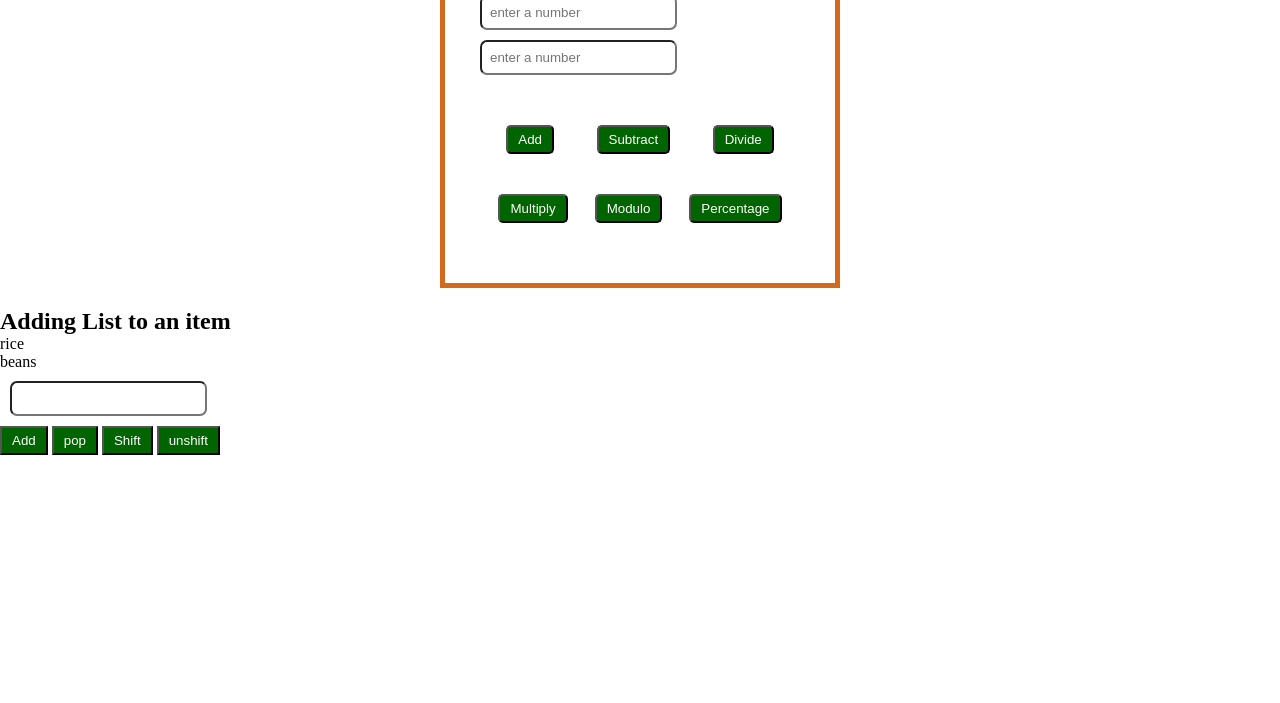
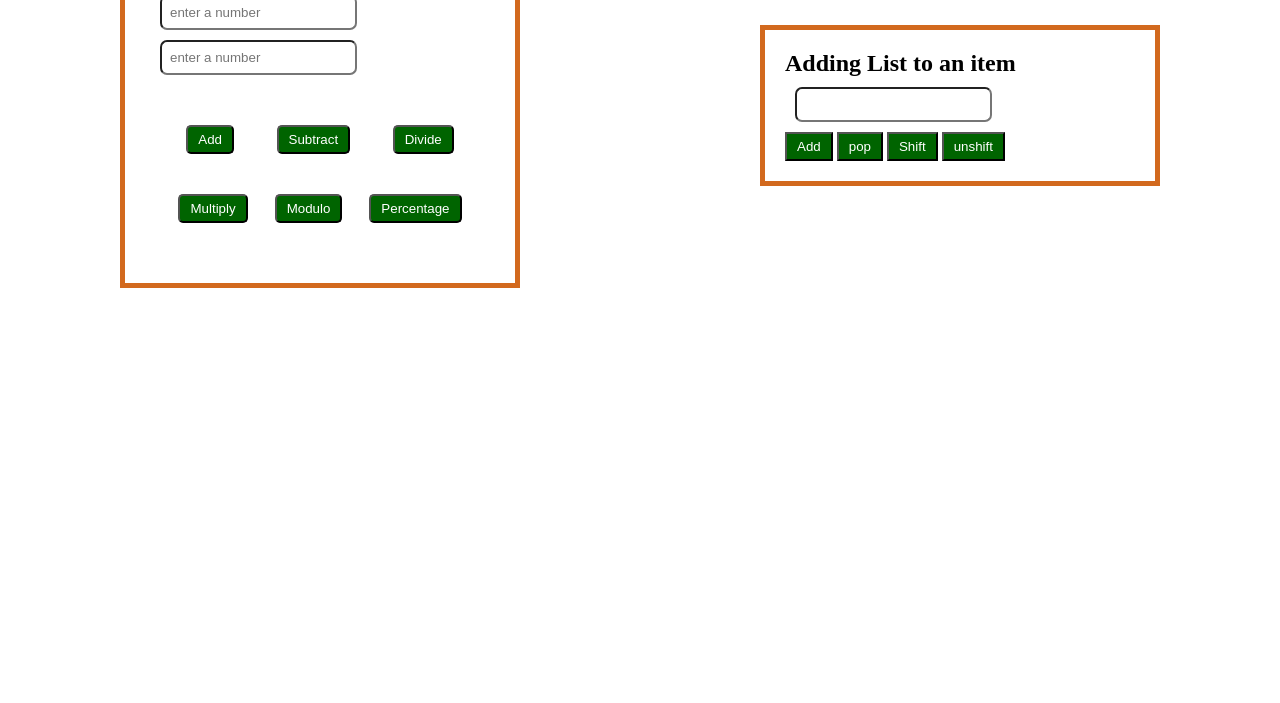
Before and after one commit to joyibeh93/GCA-Tasks, a plain HTML site: page index.html in a window 1280 px wide. Shown: the part 97-800 px from the top of the page. Drawn offline with Linux system fonts and the light colour scheme; no server answers.

Commit message:
getting response form API

```diff
--- a/index.html
+++ b/index.html
@@ -4,28 +4,32 @@
     <meta charset="UTF-8" />
     <meta http-equiv="X-UA-Compatible" content="IE=edge" />
     <meta name="viewport" content="width=device-width, initial-scale=1.0" />
-    <link rel="stylesheet" href="./style.css">
+    <link rel="stylesheet" href="./style.css" />
     <title>Document</title>
   </head>
-  <body onload="arrayHandler()">
-
-    <div class="calulator-container">
+  <body onload="resp()">
+    <div class="cal-arryList">
+      <div class="container">
         <h1>Simple Calculator Task</h1>
-      <form onSubmit ="return false">
+        <form onSubmit="return false">
           <div class="formElement">
             <div>
-            <input type="text" placeholder="enter a number" id="firstNumber" />
-            <input type="text" placeholder="enter a number" id='secondNumber'/>
+              <input
+                type="text"
+                placeholder="enter a number"
+                id="firstNumber"
+              />
+              <input
+                type="text"
+                placeholder="enter a number"
+                id="secondNumber"
+              />
             </div>
             <div class="showResult">
               <p id="result" class="result2"></p>
               <p class="text"><small id="smalltext"></small></p>
             </div>
           </div>
-
-
-
-
           <div class="btn-grp">
             <button onclick="calculatorHandler('add')">Add</button>
             <button onclick="calculatorHandler('subtract')">Subtract</button>
@@ -36,23 +40,26 @@
             <button onclick="calculatorHandler('modulo')">Modulo</button>
             <button onclick="calculatorHandler('percent')">Percentage</button>
           </div>
-
-
         </form>
-
       </div>
-    <h2> Adding List to an item </h2>
-    <div>
+      <div class="container">
+        <h2>Adding List to an item</h2>
+        <div onload="arrayHandLer">
           <ol id="olList"></ol>
-      <input type="text" id="marketList">
+          <input type="text" id="marketList" />
           <div>
             <button onclick="addmarketListHandler()">Add</button>
             <button onclick="removemarketListHandler()">pop</button>
             <button onclick="shiftmarketListHandler()">Shift</button>
             <button onclick="unshiftmarketListHandler()">unshift</button>
           </div>
+        </div>
+      </div>
+    </div>
 
-    </div>
+    <section class="section-colors">
+      <div id="colors" class="colors"></div>
+    </section>
     <script src="./index.js"></script>
   </body>
 </html>
--- a/index.js
+++ b/index.js
@@ -60,6 +60,17 @@ function addmarketListHandler() {
   }
 
 
+  // FETCHING API
+
+  const resp = async () =>{
+    const response = await fetch("https://reqres.in/api/unknown/",{method:'GET'})
+    const data = await response.json();
+    console.log(data,'Response');
+    const colorList= data.data[0]
+
+  }
+
+  // fetch('https://reqres.in/api/unknown/',{method:"GET"}).then(data =>console.log(data))
 
 
   //console.log(myMarketList, "ARRAY");
--- a/style.css
+++ b/style.css
@@ -3,9 +3,14 @@ box-sizing: border-box;
 margin: 0;
 padding: 0;
 }
+.cal-arryList{
+display: flex;
+align-items: center;
+justify-content: space-around;
+margin-top: 20px;
+}
 
-.calulator-container{
-    margin: 20px auto;
+.container{
     padding: 20px;
     border: 5px solid chocolate;
     width: 400px;
@@ -15,7 +20,7 @@ button{
     background-color: darkgreen;
     color: #fff;
 }
-.calulator-container .btn-grp{
+.container .btn-grp{
 margin: 40px 20px;
 }
 .btn-grp{
@@ -42,3 +47,11 @@ margin: 10px;
 padding: 8px;
 border-radius: 7px;
 }
+.section-colors{
+    display: flex;
+}
+.colors{
+    width:50px;height: 50px;
+    border-radius: 5px;
+    padding:5px;
+}
```
Lines whose indentation alone changed are shown as unchanged.
